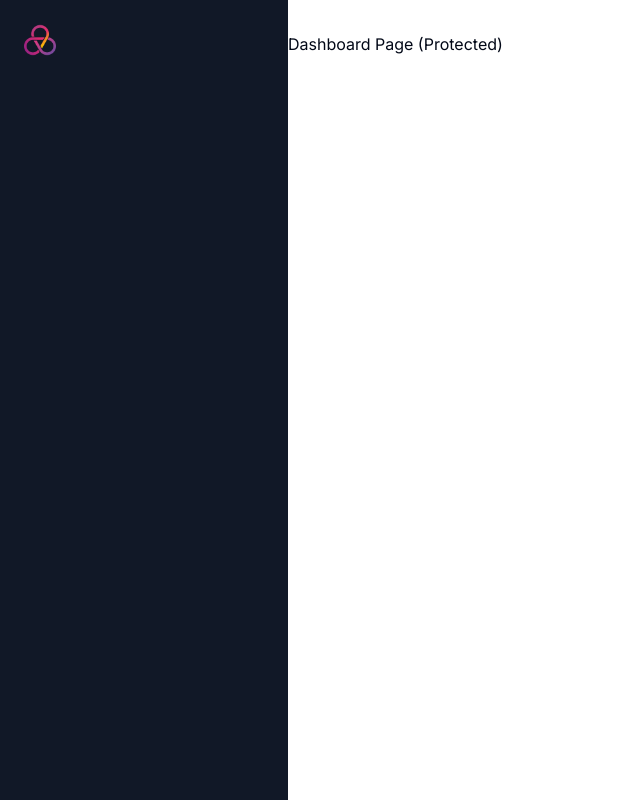
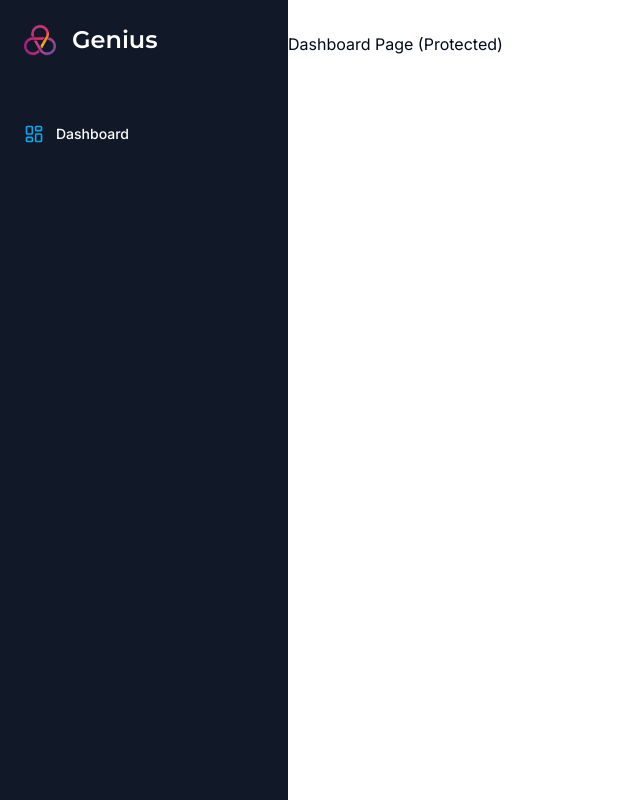
Before and after one commit to cyrkaade/looben, a Next.js app: page /dashboard in a window 1280 px wide. Shown: the whole page, without its empty margins (0-640 px from the left). Built offline with nearby package versions, Linux system fonts and the light colour scheme.

Commit message:
sidebar routes added

```diff
--- a/components/sidebar.tsx
+++ b/components/sidebar.tsx
@@ -1,7 +1,25 @@
 "use client"
 
+import { Montserrat } from "next/font/google"
 import Image from "next/image"
 import Link from "next/link"
+
+import { cn } from "@/lib/utils"
+import { LayoutDashboard } from "lucide-react"
+
+const montserrat = Montserrat({
+    weight: "600",
+    subsets: ['latin']
+})
+
+const routes = [
+    {
+        label: "Dashboard",
+        icon: LayoutDashboard,
+        href: "/dashboard",
+        color: "text-sky-500",
+    },
+]
 
 const Sidebar = () => {
     return (
@@ -15,7 +33,25 @@
                         src="/logo.png"
                         />
                     </div>
+                    <h1 className={cn("text-2xl font-bold", montserrat.className)}>
+                        Genius
+                    </h1>
                 </Link>
+                <div className="space-y-1">
+                    {routes.map((route) => (
+                        <Link
+                        href={route.href}
+                        key={route.href}
+                        className="text-sm group flex p-3 w-full justify-start font-medium cursor-pointer hoverLtext-white hover:bg-white/10 rounded-lg transition"
+                        >
+
+                        <div className="flex items-center flex-1">
+                            <route.icon className={cn("h-5 w-5 mr-3", route.color)} />
+                            {route.label}
+                        </div>
+                        </Link>
+                    ))}
+                </div>
             </div>
         </div>
     )
```
